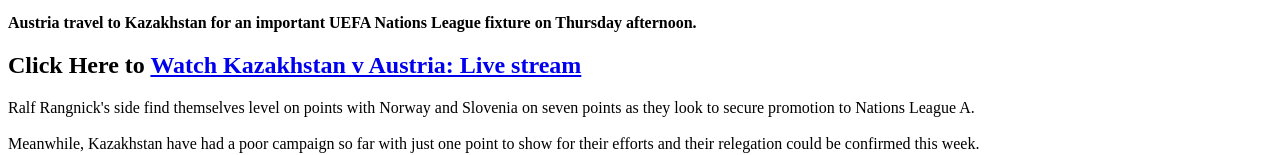
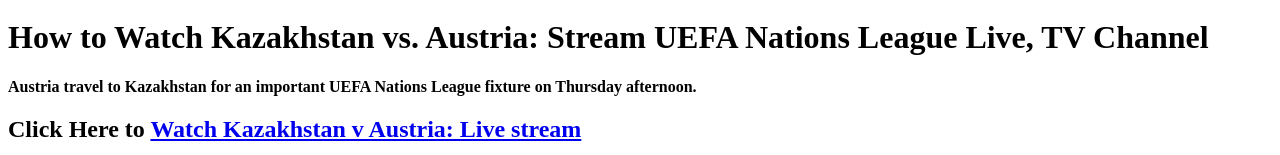
Before and after one commit to gaganwalia654/Kazakhstan-Austria, a plain HTML site: page index.html in a window 1280 px wide. Shown: the part 314-469 px from the top of the page. Drawn offline with Linux system fonts and the light colour scheme.

Commit message:
Add files via upload

```diff
--- a/index.html
+++ b/index.html
@@ -44,7 +44,9 @@
 
 <a href="https://affcpatrk.com/link?id=656c834f2a055146419a7da8"><img src="https://de1.sportal365images.com/process/smp-bet365-images/news.bet365.com-gb/03092024/a3b89475-3fc3-4476-9df4-7770ffdd2850.jpg"></a>
 
-   <p><strong>Austria travel to Kazakhstan for an important UEFA Nations League</strong></a><strong> fixture on Thursday afternoon.</strong></p>
+ <p><H1> How to Watch Kazakhstan vs. Austria: Stream UEFA Nations League Live, TV Channel</h1>
+
+   <p><strong>Austria travel to Kazakhstan for an important UEFA Nations League</strong></a><strong> fixture on Thursday afternoon.</strong></p></p>
 
          <p><H2>Click Here to <a href="https://affcpatrk.com/link?id=656c834f2a055146419a7da8">Watch Kazakhstan v Austria: Live stream</a></h2></p>
 
```
